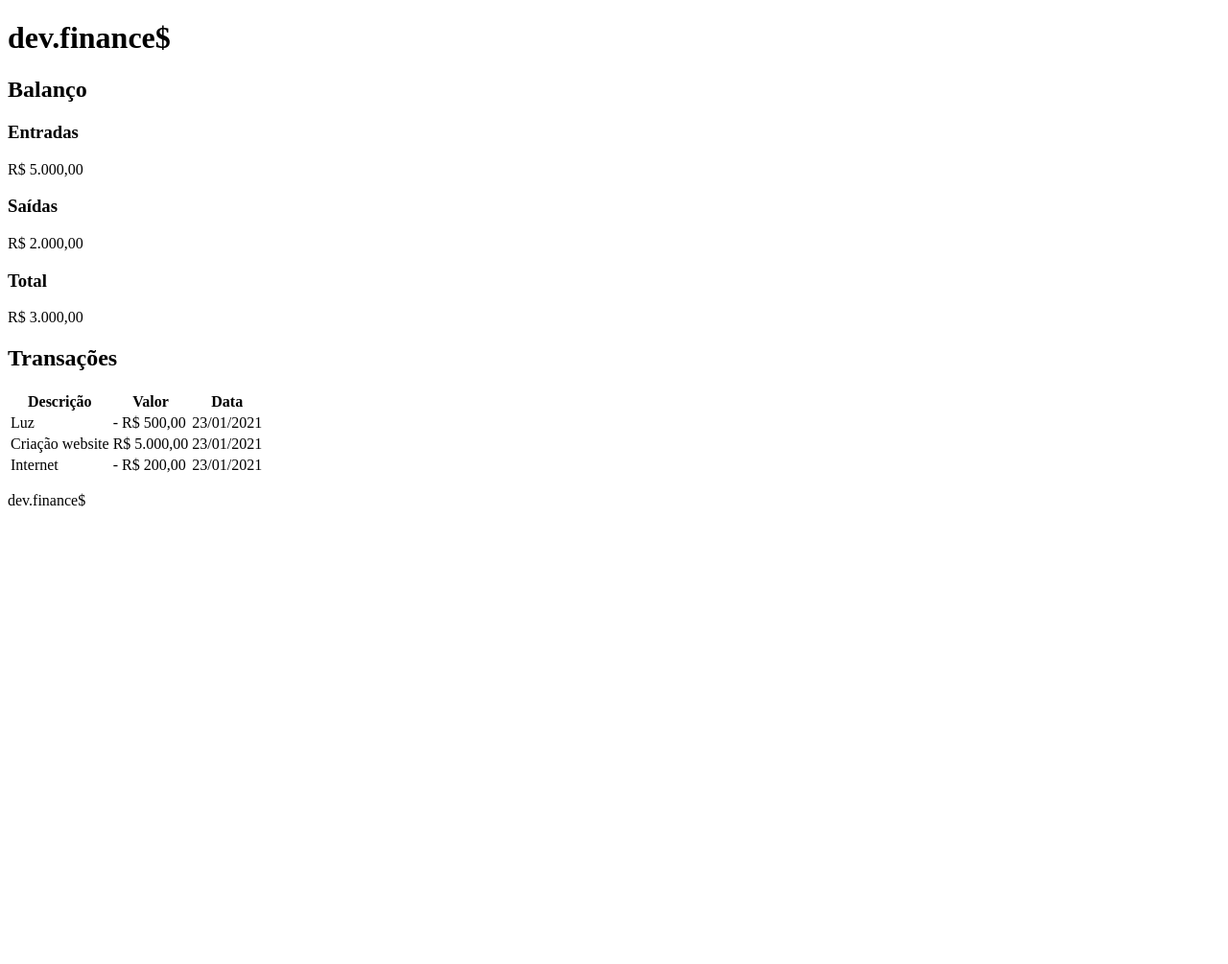
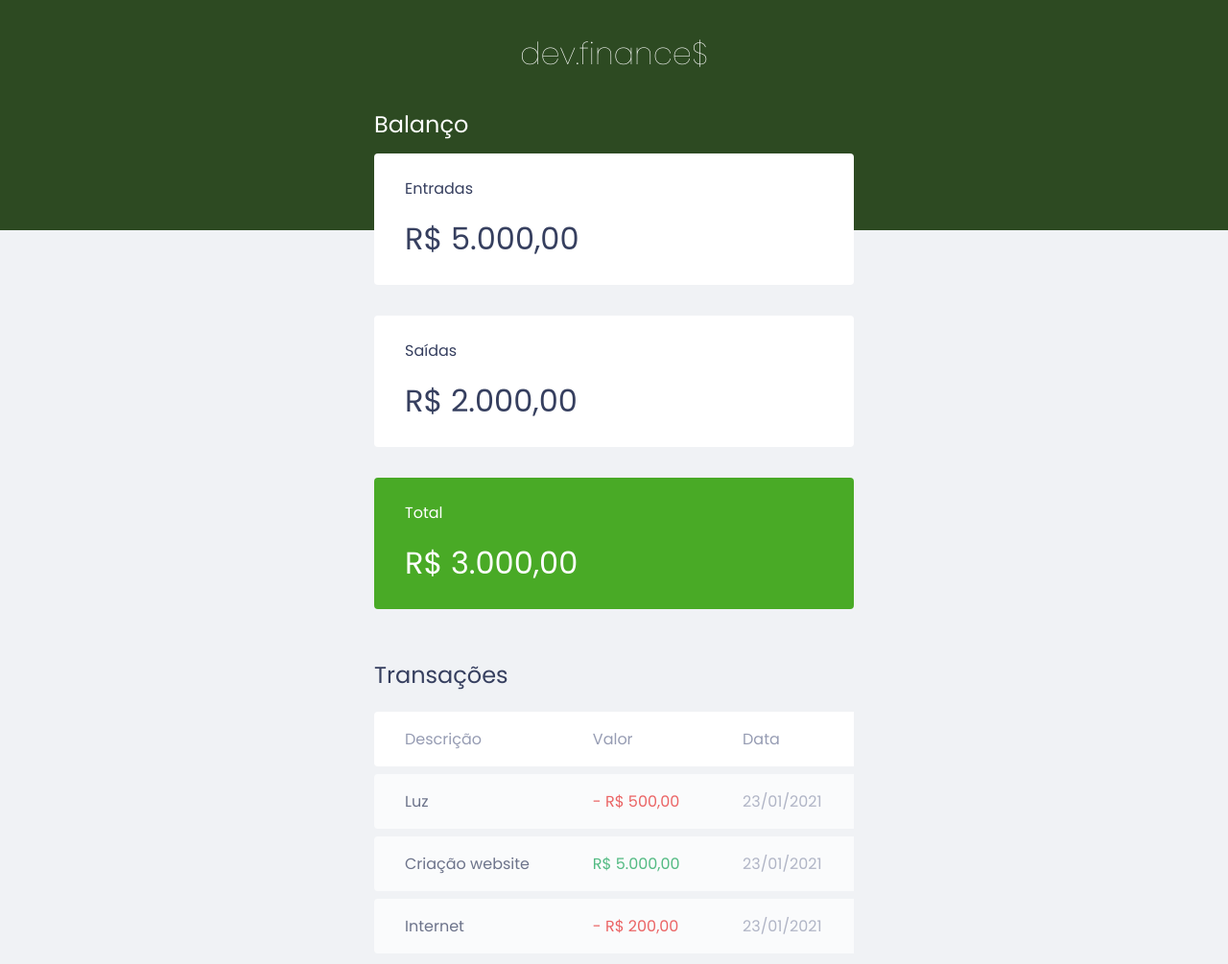
Before and after one commit to cleitonrs/Maratona-Discover, a plain HTML site: page index.html in a window 1280 px wide. Shown: the top 1005 px of the page at 96% size. Before the commit the page ends 800 px from the top, so only its background shows below. Drawn offline with Linux system fonts and the light colour scheme.

Commit message:
Create Style.css

```diff
--- a/index.html
+++ b/index.html
@@ -4,13 +4,16 @@
     <meta charset="UTF-8">
     <meta name="viewport" content="width=device-width, initial-scale=1.0">
     <title>dev.finance$</title>
+    <link rel="stylesheet" href="./style.css">
+    <link rel="preconnect" href="https://fonts.gstatic.com">
+    <link href="https://fonts.googleapis.com/css2?family=Poppins:ital,wght@0,100;0,400;0,700;1,100;1,400;1,700&display=swap" rel="stylesheet">
 </head>
 <body>
     <header>
         <h1 id="logo">dev.finance$</h1>
     </header>
 
-    <main>
+    <main class="container">
         <section id="balance">
             <h2>Balanço</h2>
 
@@ -24,7 +27,7 @@
                 <p>R$ 2.000,00</p>
             </div>
 
-            <div class="card">
+            <div class="card total">
                 <h3>Total</h3>
                 <p>R$ 3.000,00</p>
             </div>
@@ -43,19 +46,19 @@
                 </thead>
                 <tbody>
                     <tr>
-                        <td>Luz</td>
-                        <td>- R$ 500,00</td>
-                        <td>23/01/2021</td>
+                        <td class="description">Luz</td>
+                        <td class="expense">- R$ 500,00</td>
+                        <td class="date">23/01/2021</td>
                     </tr>
                     <tr>
-                        <td>Criação website</td>
-                        <td>R$ 5.000,00</td>
-                        <td>23/01/2021</td>
+                        <td class="description">Criação website</td>
+                        <td class="income">R$ 5.000,00</td>
+                        <td class="date">23/01/2021</td>
                     </tr>
                     <tr>
-                        <td>Internet</td>
-                        <td>- R$ 200,00</td>
-                        <td>23/01/2021</td>
+                        <td class="description">Internet</td>
+                        <td class="expense">- R$ 200,00</td>
+                        <td class="date">23/01/2021</td>
                     </tr>
                 </tbody>
             </table>
--- /dev/null
+++ b/style.css
@@ -0,0 +1,127 @@
+/* Global reset */
+:root {
+    --dark-blue: #363f5f;
+}
+
+* {
+    margin: 0;
+    padding: 0;
+    box-sizing: border-box;
+}
+
+body {
+    background-color: #f0f2f5;
+    font-family: 'Poppins', sans-serif;
+}
+
+.container {
+    width: min(90vw, 500px);
+    margin: auto;
+}
+
+/* Titles */
+h2 {
+    margin-top: 3.2rem;
+    margin-bottom: 0.8rem;
+    color: var(--dark-blue);
+    font-weight: normal;
+}
+
+/* Header */
+header {
+    background-color: #2d4a22;
+    padding: 2rem 0 10rem;
+    text-align: center;
+}
+
+#logo {
+    color: #fff;
+    font-weight: 100;
+}
+
+/* Balance */
+#balance {
+    margin-top: -8rem;
+}
+
+#balance h2 {
+    color: white;
+    margin-top: 0;
+}
+
+/* Cards */
+.card {
+    background-color: white;
+    padding: 1.5rem 2rem;
+    border-radius: 0.25rem;
+    margin-bottom: 2rem;
+    color: var(--dark-blue);
+}
+
+.card h3 {
+    font-weight: normal;
+    font-size: 1rem;
+}
+
+.card p {
+    font-size: 2rem;
+    line-height: 3rem;
+    margin-top: 1rem;
+}
+
+.card.total {
+    background: #49aa26;
+    color: white;
+}
+
+/* Table */
+#data-table {
+    width: 100%;
+    border-spacing: 0 0.5rem;
+    color: #969cb3;
+}
+
+table thead th:first-child,
+table tbody td:first-child {
+    border-radius: 0.25rem 0 0 0.25rem;
+}
+
+table thead th {
+    background-color: white;
+    font-weight: normal;
+    padding: 1rem 2rem;
+    text-align: left;
+}
+
+table tbody tr {
+    opacity: 0.7;
+}
+
+table tbody tr:hover {
+    opacity: 1;
+}
+
+table tbody td {
+    background-color: white;
+    padding: 1rem 2rem;
+}
+
+td.description {
+    color: var(--dark-blue);
+}
+
+td.income {
+    color: #12a454;
+}
+
+td.expense {
+    color: #e92929;
+}
+
+/* Footer */
+footer {
+    text-align: center;
+    padding: 4rem 0 2rem;
+    color: var(--dark-blue);
+    opacity: 0.6;
+}
```
